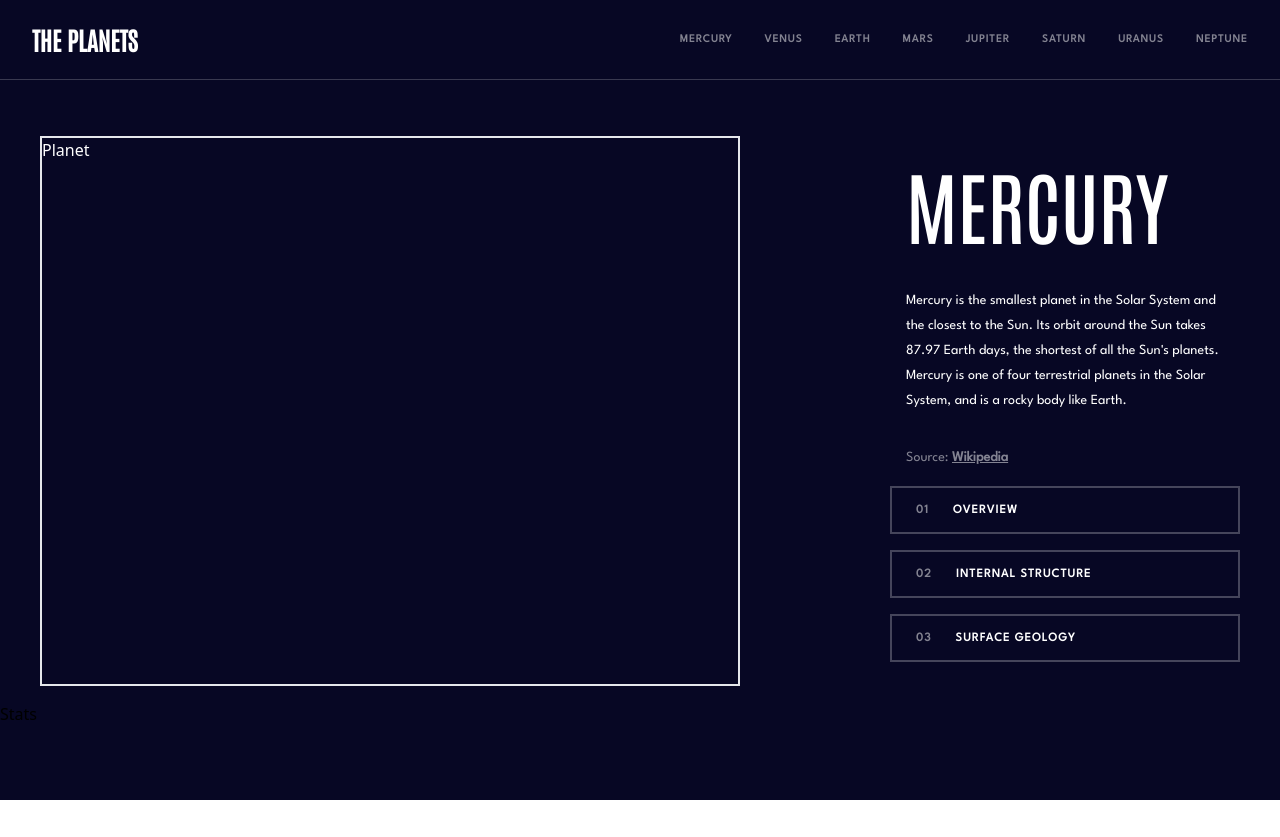
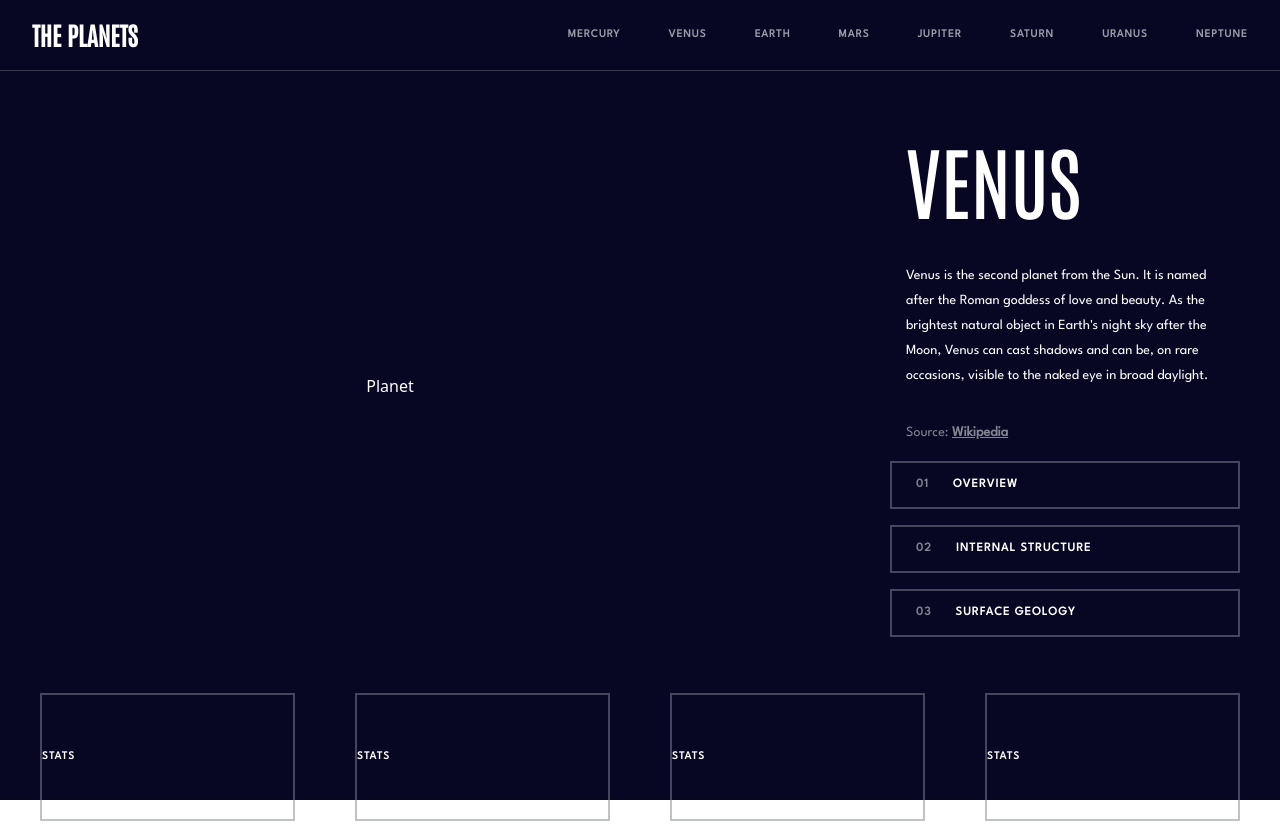
Before and after one commit to hayesdev/planets, a React (Vite) app: page / in a window 1280 px wide. Before the commit the page ends 800 px from the top, so only its background shows below. Built offline with nearby package versions, Linux system fonts and the light colour scheme.

Commit message:
stats section

```diff
--- a/src/App.jsx
+++ b/src/App.jsx
@@ -5,11 +5,11 @@ import { planets } from "./constants";
 const App = () => (
   <div className="flex flex-col justify-start items-center w-full h-screen bg-[#070724] relative">
     <Navbar />
-    <section className="flex justify-between w-full py-4 px-10 max-w-7xl mt-10">
+    <section className="flex justify-between w-full py-4 px-10 max-w-7xl mt-6">
       <Planet />
-      <PlanetInfo planet={planets[0]} />
+      <PlanetInfo planet={planets[1]} />
     </section>
-    <section className="flex w-full">
+    <section className="flex w-full h-[180px]">
       <Stats />
     </section>
   </div>
--- a/src/components/Navbar.jsx
+++ b/src/components/Navbar.jsx
@@ -24,7 +24,7 @@ const Navbar = () => (
       {planets.map(({ name, id }) => (
         <div
           key={id}
-          className={`uppercase font-spartan font-bold text-[11px] leading-[25px] tracking-widest ml-8 my-4 h-full text-[#838391] hover:text-[#FFFFFF] transition-all duration-200 cursor-pointer ${
+          className={`uppercase font-spartan font-bold text-[11px] leading-[25px] tracking-widest ml-12 my-4 h-full text-[#FFFFFF]/60 hover:text-[#FFFFFF] transition-all duration-200 cursor-pointer ${
             id !== planets.length ? "mr-0" : "mr-8"
           }`}
         >
--- a/src/components/Planet.jsx
+++ b/src/components/Planet.jsx
@@ -2,7 +2,7 @@ import React from "react";
 
 const Planet = () => {
   return (
-    <div className="flex flex-col w-[700px] h-[550px] justify-start items-start text-white border-2">
+    <div className="flex flex-col w-[700px] h-[550px] justify-center items-center text-white">
       Planet
     </div>
   );
--- a/src/components/Stats.jsx
+++ b/src/components/Stats.jsx
@@ -1,7 +1,20 @@
 import React from "react";
 
-const Stats = () => {
-  return <div>Stats</div>;
-};
+const Stats = () => (
+  <div className="flex justify-between w-[1200px] h-full mx-auto uppercase font-spartan font-bold text-[11px] leading-[25px] tracking-widest text-white">
+    <div className="flex flex-col justify-center items-start my-4 w-[255px] h-[128px] border-[#838391]/50 border-2">
+      stats
+    </div>
+    <div className="flex flex-col justify-center items-start my-4 w-[255px] h-[128px] border-[#838391]/50 border-2">
+      stats
+    </div>
+    <div className="flex flex-col justify-center items-start my-4 w-[255px] h-[128px] border-[#838391]/50 border-2">
+      stats
+    </div>
+    <div className="flex flex-col justify-center items-start my-4 w-[255px] h-[128px] border-[#838391]/50 border-2">
+      stats
+    </div>
+  </div>
+);
 
 export default Stats;
```
